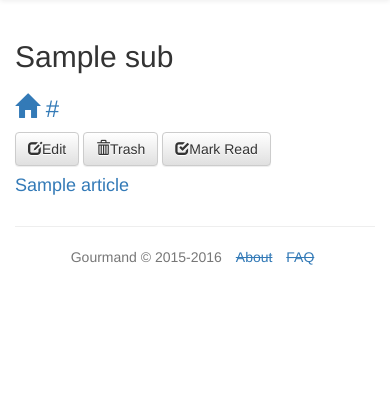
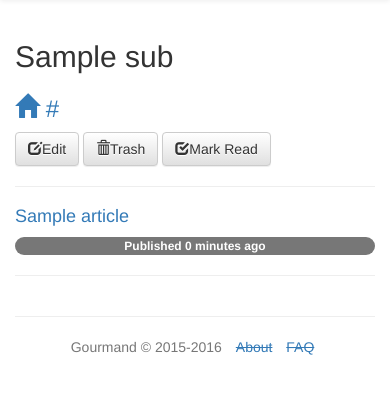
Before and after one commit to aaronkurtz/gourmand, a Django app: template gourmand/templates/subscriptions/personalarticle_list.html in a window 390 px wide. Shown: the part 146-540 px from the top of the page. Run offline with Django 3.2, Linux system fonts and the light colour scheme; the template is opened without the code that fills it: most values are stand-ins (such as "Sample title", 1, 10 or a date in 2020); parts of the project's set-up code (start-up, migrations or seed data) failed here and were passed over; some libraries are stand-ins or nearby versions.

Commit message:
Split posts, show publish date on mobile

```diff
--- a/gourmand/templates/subscriptions/personalarticle_list.html
+++ b/gourmand/templates/subscriptions/personalarticle_list.html
@@ -18,11 +18,14 @@
         <a class="btn btn-default" href="{% url 'mark_read' sub.pk %}"><span class="glyphicon glyphicon-check"></span>Mark Read</a>
     </div>
 
+    <hr>
     {% for post in posts %}
         <div class="gourmand-personalarticle">
             <span class="badge pull-right hidden-xs">Published {{ post.article.when|timesince }} ago</span>
             <h4 class="article_content"><a href="{% url 'article' post.pk %}">{{ post.article.title }}</a></h4>
+            <span class="badge visible-xs">Published {{ post.article.when|timesince }} ago</span>
         </div>
+        <hr>
     {% empty %}
         No posts.
     {% endfor %}
```
